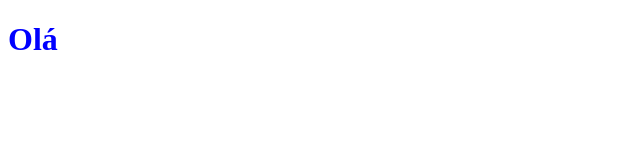
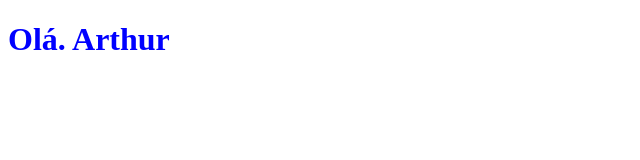
Before and after one commit to arthuraurino/onibus, a plain HTML site: page index.html in a window 1280 px wide. Shown: the whole page, without its empty margins (0-640 px from the left). Drawn offline with Linux system fonts and the light colour scheme.

Commit message:
Update index.html arthur

```diff
--- a/index.html
+++ b/index.html
@@ -7,6 +7,6 @@
   <link rel="stylesheet" href="style.css">
 </head>
 <body>
-    <h1>Olá</h1>
+    <h1>Olá. Arthur</h1>
 </body>
 </html>
```
